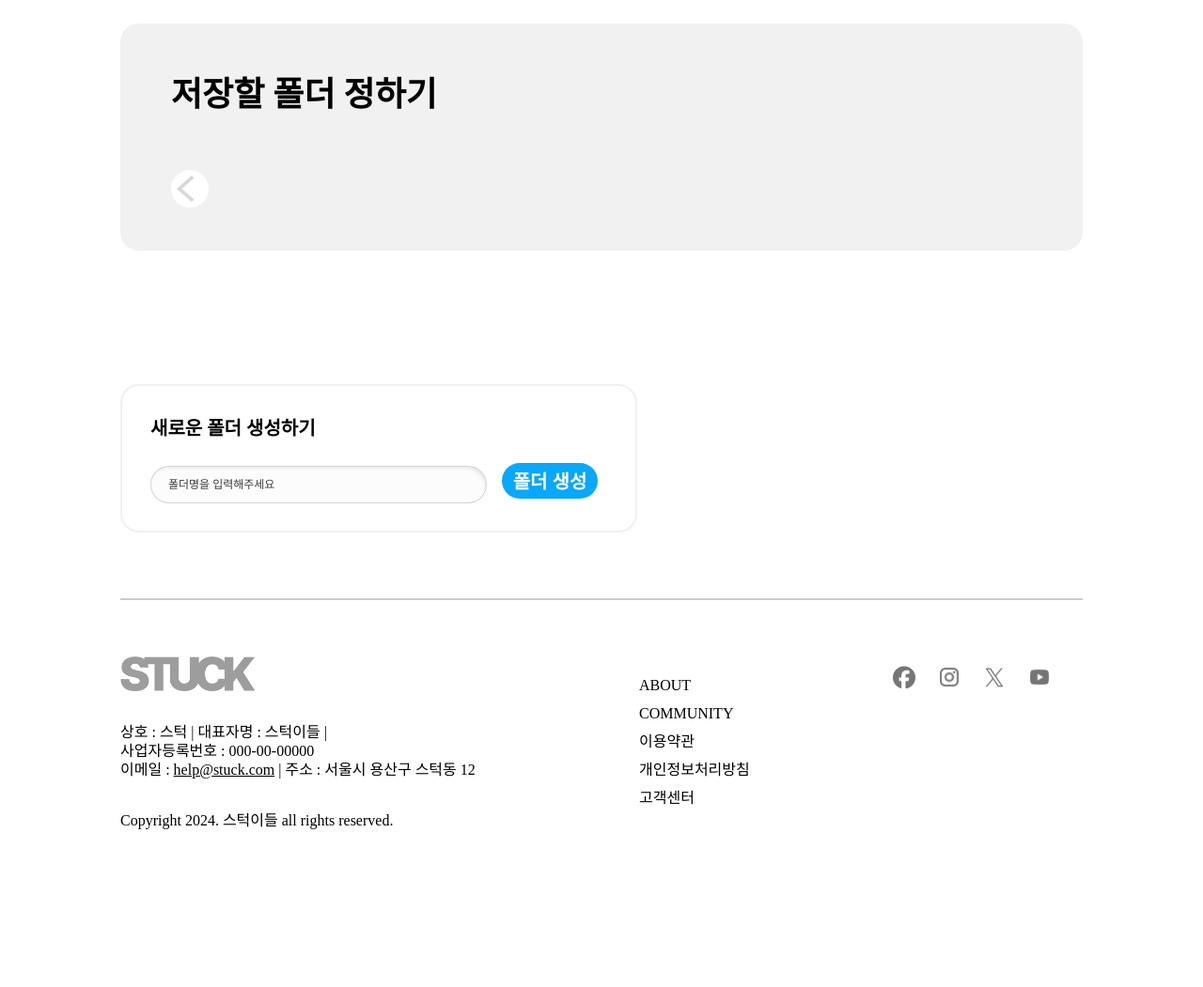
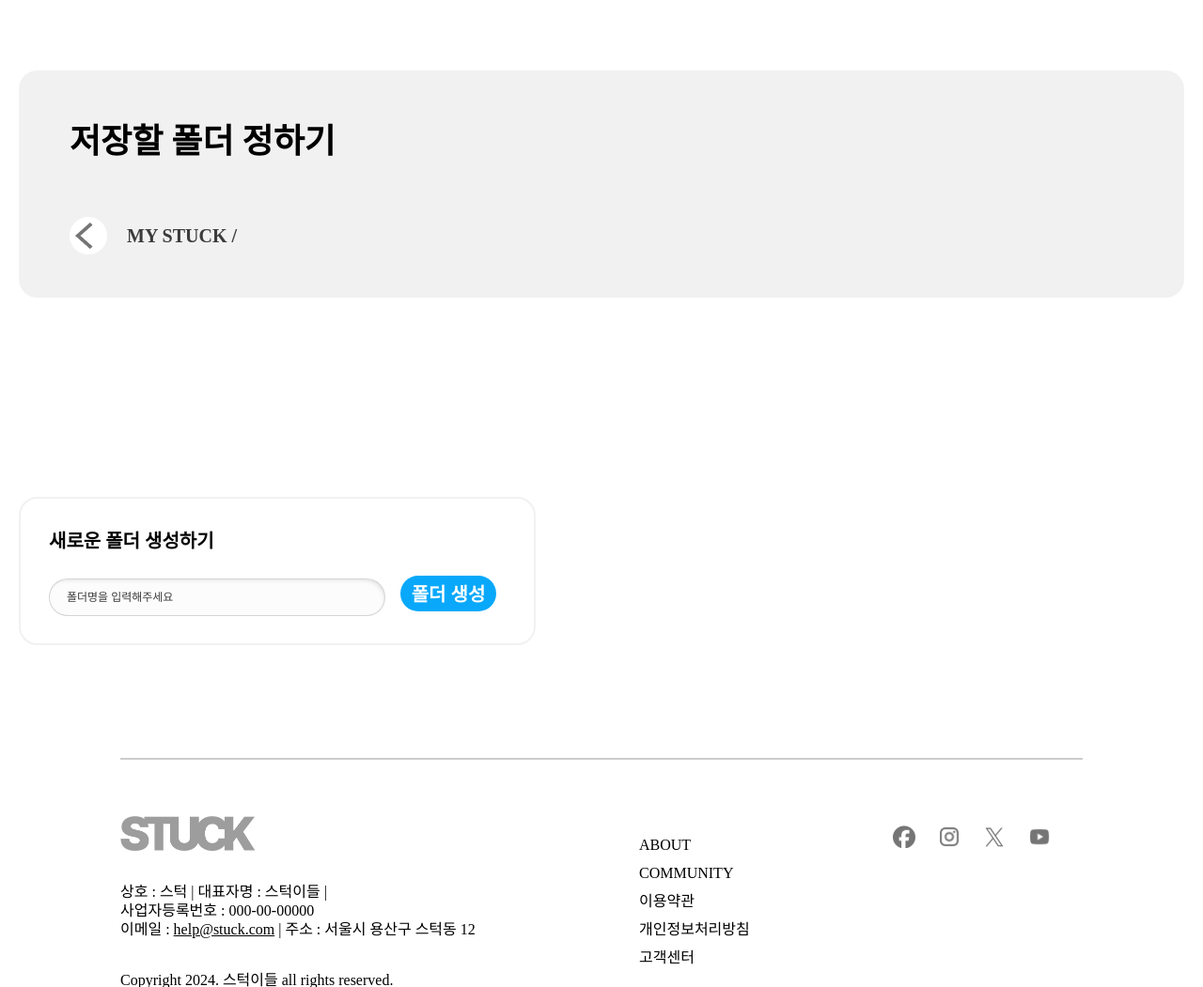
Before and after one commit to 2024-HERETHON/2024-Herethon-2, a Django app: page /qna/select-folder/0/ in a window 1280 px wide. Shown: the part 92-1143 px from the top of the page at 94% size. Before the commit the page ends 975 px from the top, so only its background shows below. Run offline with Django 5.2, Linux system fonts and the light colour scheme; the visitor is signed in with stand-in values (Sample User, id 1); data that the repository does not hold is empty; some web fonts are replaced.

Commit message:
Fix:프로필수정완성

```diff
--- a/StuckProject/qna/templates/qna/select_folder.html
+++ b/StuckProject/qna/templates/qna/select_folder.html
@@ -13,6 +13,7 @@
         color: #09A8FA;
       }
     </style>
+    <div class="empty"></div>
     <main class="folder main">
       <section class="top">
         <h4>저장할 폴더 정하기</h4>
@@ -28,6 +29,7 @@
                 class="left_circle"
               />
             </a>
+            <h6 class="rootpath">MY STUCK / </h6>
             {% else %}
             <a href="{% url 'qna:select-folder' 0 %}">
               <img
@@ -41,14 +43,16 @@
           {% endif %}
 
           <div class="bf_select">
-            {% if folder %} {{ path }} {% else %}
-            <img
-              class="left_circle_white"
-              src="{% static 'img/left_circle_white.png' %}"
-              alt="이미지 설명"
-            />
+
+
+            {% if folder %} <h6 class="rootpath">MY STUCK / {{ path }} </h6>
+
+            {% else %}
+            <img class="left_circle" src="{% static 'img/left_circle.png' %}" alt="이미지 설명" />
+            <h6 class="rootpath">MY STUCK / </h6>
             {% endif %}
           </div>
+
           <div class="af_select">
             {% if folder %}
             <form
@@ -63,6 +67,7 @@
           </div>
         </div>
       </section>
+      <div class="empty"></div>
 
       <section class="grid-container">
         <!-- 현재 폴더 하위에 있는 폴더 출력 -->
@@ -119,6 +124,7 @@
         </form>
         {% endif %}
       </section>
+      <div class="empty"></div>
     </main>
   </body>
 </html>
--- a/StuckProject/static/css/home.css
+++ b/StuckProject/static/css/home.css
@@ -7,8 +7,12 @@ main {
 }
 .mini-folder , .mini-quiz, .mini-test{
     width: 20px;
+    height: 20px;
     margin-right: 10px;
 
+}
+.mini-folder a, .mini-quiz a, .mini-test a{
+    line-height: 20px;
 }
 .today {
     font-weight: bold;
--- a/StuckProject/static/css/select_folder.css
+++ b/StuckProject/static/css/select_folder.css
@@ -1,6 +1,14 @@
 .main {
-  width: 80%;
+  width: 1240px;
   margin: 0 auto;
+}
+.bf_select .rootpath{
+  color: #3b3b3b;
+  width: fit-content;
+  background-color: rgba(0, 0, 0, 0);
+}
+.empty{
+  height: 50px;
 }
 section a img{
   color: #3b3b3b;
```
Also changed, not shown: StuckProject/quiz/templates/quiz/home.html (+6 -4 lines), StuckProject/quiz/templates/quiz/select_folder.html (+14 -3 lines).
